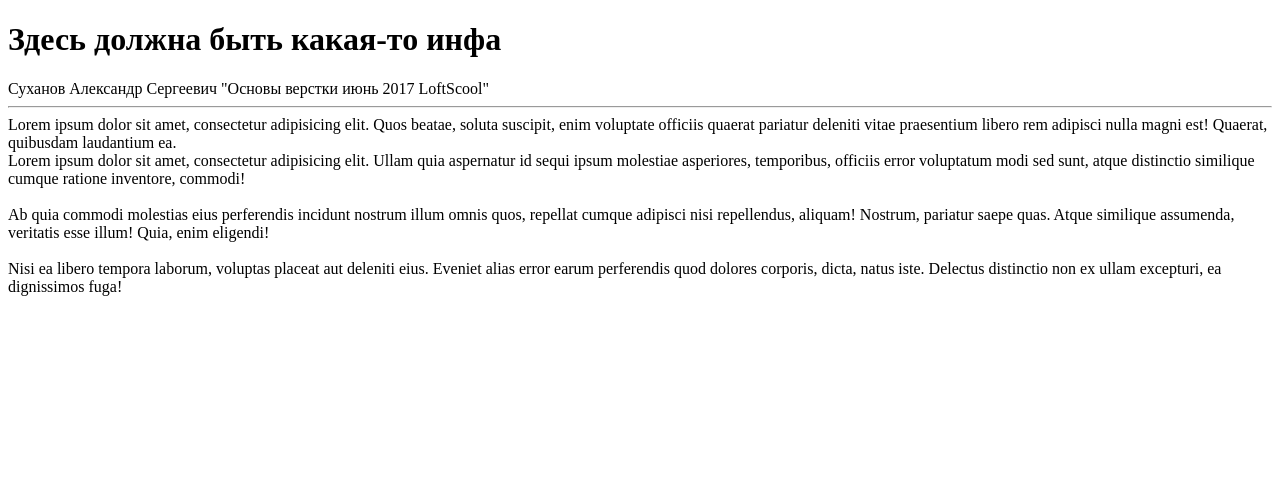
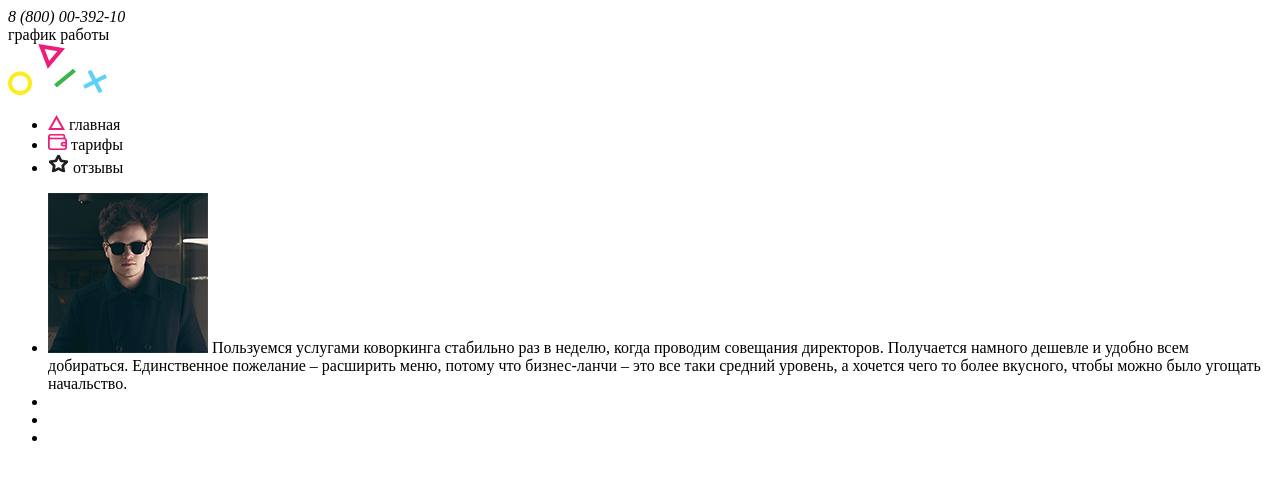
Before and after one commit to AlexSukhanov/first_site_on_ls, a plain HTML site: page index.html in a window 1280 px wide. Drawn offline with Linux system fonts and the light colour scheme.

Commit message:
start html

```diff
--- a/index.html
+++ b/index.html
@@ -1,22 +1,47 @@
 <!DOCTYPE html>
+<html lang="ru-RU">
 <head>
 	<meta charset="UTF-8">
-	<title>Document</title>
+	<title>Коворкинг "Workadium"</title>
 </head>
 <body>
-	<h1>Здесь должна быть какая-то инфа</h1>
-<div class="main_contant">
-	<div>
-		Суханов Александр Сергеевич "Основы верстки июнь 2017 LoftScool" <hr>
-	</div>
-	<div>
-		Lorem ipsum dolor sit amet, consectetur adipisicing elit. Quos beatae, soluta suscipit, enim voluptate officiis quaerat pariatur deleniti vitae praesentium libero rem adipisci nulla magni est! Quaerat, quibusdam laudantium ea.
-	</div>
-	<div>
-		<div>Lorem ipsum dolor sit amet, consectetur adipisicing elit. Ullam quia aspernatur id sequi ipsum molestiae asperiores, temporibus, officiis error voluptatum modi sed sunt, atque distinctio similique cumque ratione inventore, commodi!</div> <br>
-		<div>Ab quia commodi molestias eius perferendis incidunt nostrum illum omnis quos, repellat cumque adipisci nisi repellendus, aliquam! Nostrum, pariatur saepe quas. Atque similique assumenda, veritatis esse illum! Quia, enim eligendi!</div> <br>
-		<div>Nisi ea libero tempora laborum, voluptas placeat aut deleniti eius. Eveniet alias error earum perferendis quod dolores corporis, dicta, natus iste. Delectus distinctio non ex ullam excepturi, ea dignissimos fuga!</div>
-	</div>
-</div>
+	<main class="wrapper">
+		<header class="header">
+			<address class="phone">8 (800) 00-392-10
+			</address>
+			<div class="schedule"> график работы
+			</div>
+			<div class="logo">
+			<img src="Images/logo/logo-fig.png" alt="наш крутой логотип">
+			</div>
+
+
+		</header>
+		<aside class="sidebar">
+			<nav class="nav">
+				<ul class="nav-button">
+					<li><img src="Images/icons/main_icon.png"> <span class="nav-button__text">главная</span></li>
+					<li><img src="Images/icons/wallet_icon.png"> <span class="nav-button__text">тарифы</span></li>
+					<li><img src="Images/icons/feed_icon.png"> <span class="nav-button__text">отзывы</span></li>
+				</ul>
+
+			</nav>
+		</aside>
+		<section class="main-content">
+			<div class="feedback">
+				<ul class="feed-list">
+					<li class="feeder">
+
+						<img class="foto-client" src="Images/foto/foto_client3.jpg">
+							Пользуемся услугами коворкинга стабильно раз в неделю, когда проводим совещания директоров. Получается намного дешевле и удобно всем добираться. Единственное пожелание – расширить меню, потому что бизнес-ланчи – это все таки средний уровень, а хочется чего то более вкусного, чтобы можно было угощать начальство.
+					</li>
+					<li class="feeder"></li>
+					<li class="feeder"></li>
+					<li class="feeder"></li>
+				</ul>
+			</div>
+		</section>
+
+	</main>
 </body>
 </html>
```
